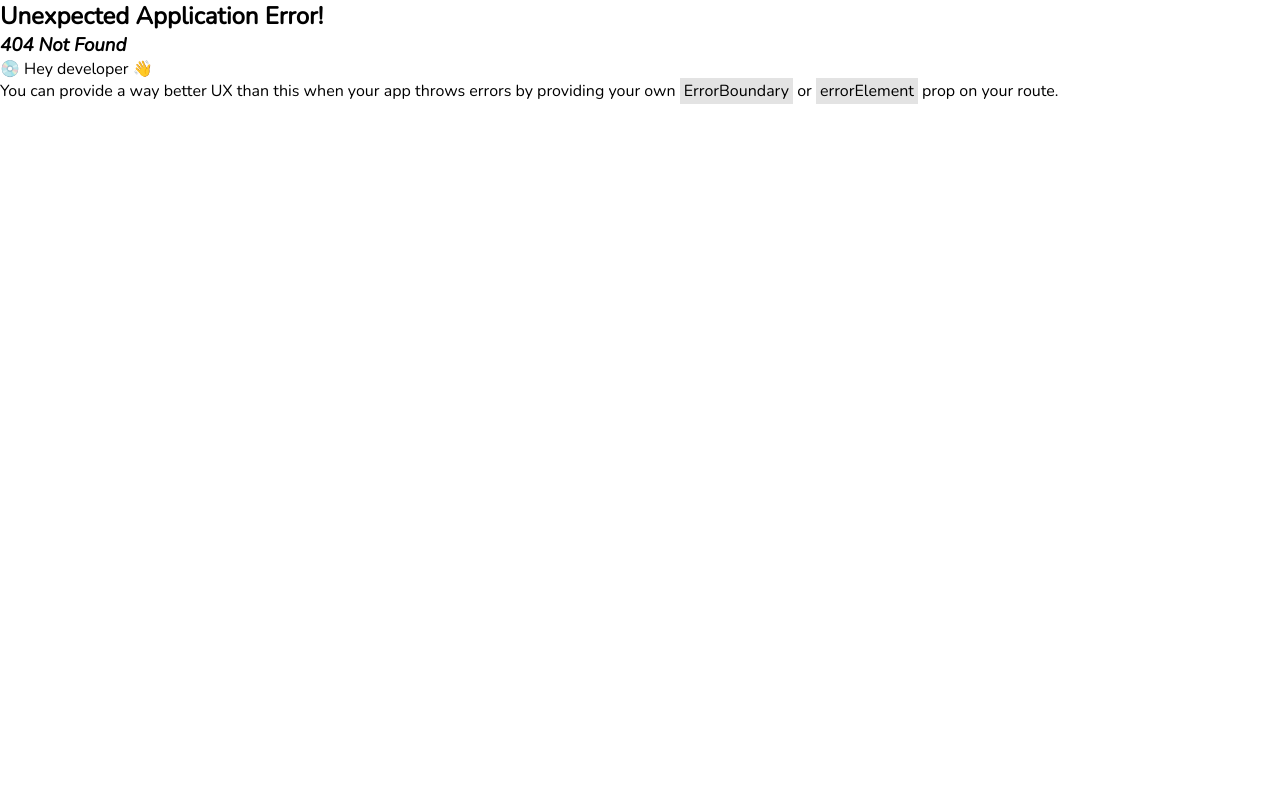
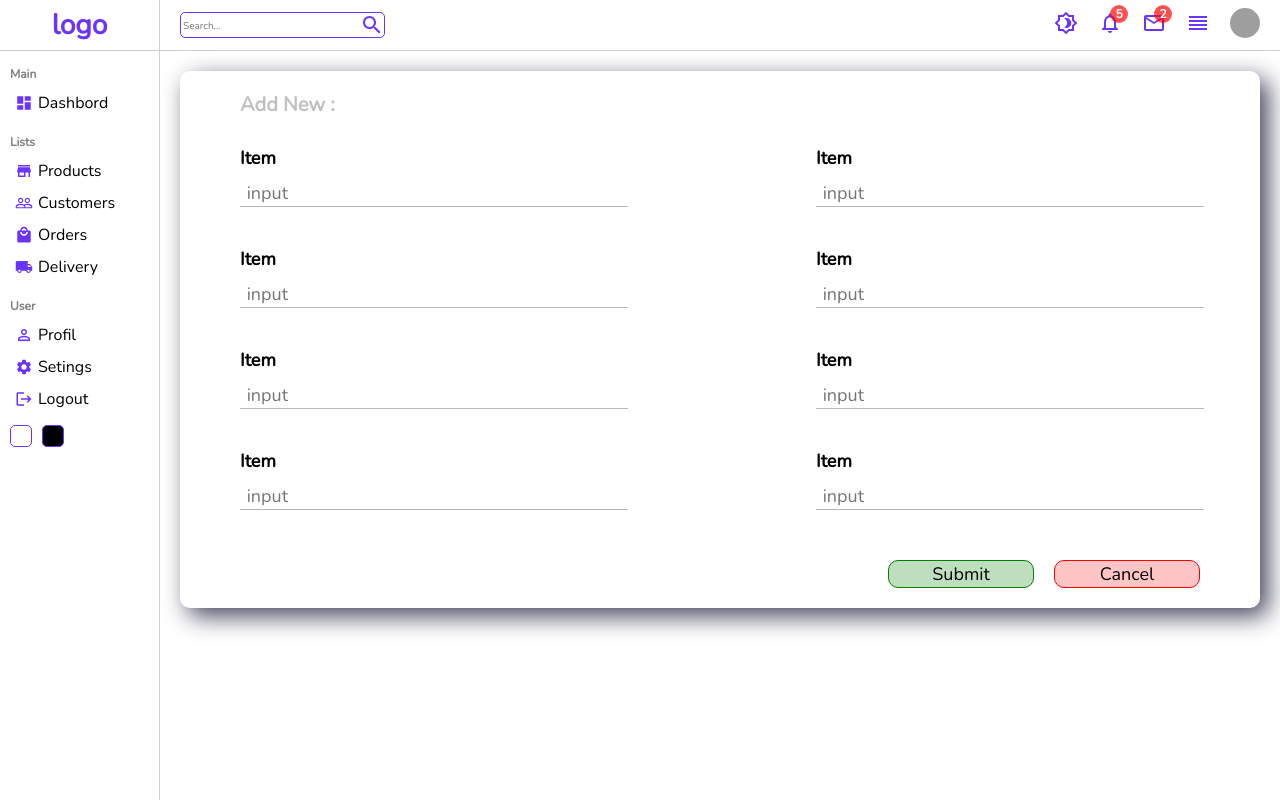
Before and after one commit to PaccoHiro/nfsFe, a React (Vite) app in the folder nfsFe/: page /items/new in a window 1280 px wide. Before the commit this address had no page. Built offline with nearby package versions, Linux system fonts and the light colour scheme; grey boxes are pictures that could not be loaded.

Commit message:
single &  new 80%

```diff
--- a/nfsFe/src/components/datatable/Datatable.jsx
+++ b/nfsFe/src/components/datatable/Datatable.jsx
@@ -22,8 +22,8 @@ const Datatable = ({ data }) => {
           columns={data.columns.concat(actionsColumn)}
           pageSize={8}
           rowsPerPageOptions={[8]}
-
-          // checkboxSelection
+          disableSelectionOnClick
+          checkboxSelection
         />
       </div>
     </div>
--- /dev/null
+++ b/nfsFe/src/components/new/New.jsx
@@ -0,0 +1,70 @@
+import "./new.scss";
+
+const New = () => {
+  return (
+    <div className="new">
+      <div className="title">Add New : </div>
+      <form>
+        <div className="formwrapper">
+          <div className="forminput">
+            <label htmlFor="" className="inputkey">
+              Item
+            </label>
+            <input type="text" className="inputvalue" placeholder=" input" />
+          </div>
+          <div className="forminput">
+            <label htmlFor="" className="inputkey">
+              Item
+            </label>
+            <input type="text" className="inputvalue" placeholder=" input" />
+          </div>
+          <div className="forminput">
+            <label htmlFor="" className="inputkey">
+              Item
+            </label>
+            <input type="text" className="inputvalue" placeholder=" input" />
+          </div>
+          <div className="forminput">
+            <label htmlFor="" className="inputkey">
+              Item
+            </label>
+            <input type="text" className="inputvalue" placeholder=" input" />
+          </div>
+          <div className="forminput">
+            <label htmlFor="" className="inputkey">
+              Item
+            </label>
+            <input type="text" className="inputvalue" placeholder=" input" />
+          </div>
+          <div className="forminput">
+            <label htmlFor="" className="inputkey">
+              Item
+            </label>
+            <input type="text" className="inputvalue" placeholder=" input" />
+          </div>
+          <div className="forminput">
+            <label htmlFor="" className="inputkey">
+              Item
+            </label>
+            <input type="text" className="inputvalue" placeholder=" input" />
+          </div>
+          <div className="forminput">
+            <label htmlFor="" className="inputkey">
+              Item
+            </label>
+            <input type="text" className="inputvalue" placeholder=" input" />
+          </div>
+        </div>
+        <div className="grpbuttons">
+          <button className="submitbutton" onClick={(e) => e.preventDefault()}>
+            Submit
+          </button>
+          <button className="cancelbutton" onClick={(e) => e.preventDefault()}>
+            Cancel
+          </button>
+        </div>
+      </form>
+    </div>
+  );
+};
+export default New;
--- /dev/null
+++ b/nfsFe/src/components/new/new.scss
@@ -0,0 +1,86 @@
+.new {
+  display: flex;
+  flex-wrap: wrap;
+  gap: 20px;
+  padding: 20px;
+  border-radius: 10px;
+  // box-shadow: 2px 2px 5px 3px rgba(0, 0, 0, 0.07);
+  // -webkit-box-shadow: 2px 2px 5px 3px rgba(0, 0, 0, 0.07);
+  // -moz-box-shadow: 2px 2px 5px 3px rgba(0, 0, 0, 0.07);
+  -webkit-box-shadow: 8px 8px 24px 0px rgba(66, 68, 90, 1);
+  -moz-box-shadow: 8px 8px 24px 0px rgba(66, 68, 90, 1);
+  box-shadow: 8px 8px 24px 0px rgba(66, 68, 90, 1);
+  .title {
+    width: 100%;
+    height: 25px;
+    margin-left: 40px;
+    text-align: left;
+    font-size: 20px;
+    font-weight: bold;
+    color: rgb(194, 193, 193);
+  }
+  form {
+    display: flex;
+    flex-wrap: wrap;
+    flex-direction: column;
+    gap: 40px;
+    .formwrapper {
+      //   width: 100%;
+      display: flex;
+      flex-wrap: wrap;
+      gap: 40px;
+      justify-content: space-between;
+      margin: 10px 40px;
+      .forminput {
+        width: 40%;
+        min-width: 300px;
+        .inputkey {
+          font-size: large;
+          font-weight: bold;
+        }
+        .inputvalue {
+          width: 100%;
+
+          margin-top: 10px;
+          font-size: large;
+          border: none;
+          outline: none;
+          border-bottom: 1px solid rgba(0, 0, 0, 0.281);
+        }
+      }
+    }
+    .grpbuttons {
+      display: flex;
+      gap: 20px;
+
+      align-self: flex-end;
+      margin-right: 40px;
+      width: 30%;
+      .submitbutton {
+        flex: 1;
+        align-items: center;
+        justify-content: space-between;
+        font-size: large;
+        border: 1px solid green;
+        border-radius: 10px;
+        background-color: rgba(0, 128, 0, 0.253);
+        cursor: pointer;
+        &:hover {
+          background-color: rgba(0, 128, 0, 0.459);
+        }
+      }
+      .cancelbutton {
+        flex: 1;
+        font-size: large;
+        border: 1px solid red;
+        border-radius: 10px;
+
+        background-color: rgba(255, 0, 0, 0.226);
+        cursor: pointer;
+        &:hover {
+          background-color: rgba(255, 0, 0, 0.527);
+        }
+      }
+    }
+  }
+}
--- /dev/null
+++ b/nfsFe/src/components/singleDetail/SingleDetail.jsx
@@ -0,0 +1,55 @@
+import "./singleDetail.scss";
+
+const SingleDetail = () => {
+  return (
+    <div className="singleDetail">
+      <div className="detailimage">
+        <div className="title">Informations :</div>
+        <img
+          src="https://images.unsplash.com/photo-1672262103314-7ac4db3563ef"
+          alt=""
+        />
+      </div>
+      <div className="details">
+        <div className="detailfield">
+          <span className="fieldkey">Category</span>
+          <span className="fieldvalue">car</span>
+        </div>
+        <div className="detailfield">
+          <span className="fieldkey">Category</span>
+          <span className="fieldvalue">car</span>
+        </div>
+        <div className="detailfield">
+          <span className="fieldkey">Category</span>
+          <span className="fieldvalue">car</span>
+        </div>
+        <div className="detailfield">
+          <span className="fieldkey">Category</span>
+          <span className="fieldvalue">car</span>
+        </div>
+        <div className="detailfield">
+          <span className="fieldkey">Category</span>
+          <span className="fieldvalue">car</span>
+        </div>
+        <div className="detailfield">
+          <span className="fieldkey">Category</span>
+          <span className="fieldvalue">car</span>
+        </div>
+        <div className="detailfield">
+          <span className="fieldkey">Category</span>
+          <span className="fieldvalue">car</span>
+        </div>
+        <div className="detailfield">
+          <span className="fieldkey">Category</span>
+          <span className="fieldvalue">car</span>
+        </div>
+        <div className="detailfield">
+          <span className="fieldkey">Category</span>
+          <span className="fieldvalue">car</span>
+        </div>
+        <div className="editbutton">Edit</div>
+      </div>
+    </div>
+  );
+};
+export default SingleDetail;
--- /dev/null
+++ b/nfsFe/src/components/singleDetail/singleDetail.scss
@@ -0,0 +1,77 @@
+.singleDetail {
+  //   width: min-content;
+  //   height: min-content;
+  //   flex: 1;
+  display: flex;
+  flex-wrap: wrap;
+  gap: 20px;
+  padding: 20px;
+  border-radius: 10px;
+  // box-shadow: 2px 2px 5px 3px rgba(0, 0, 0, 0.07);
+  // -webkit-box-shadow: 2px 2px 5px 3px rgba(0, 0, 0, 0.07);
+  // -moz-box-shadow: 2px 2px 5px 3px rgba(0, 0, 0, 0.07);
+  -webkit-box-shadow: 8px 8px 24px 0px rgba(66, 68, 90, 1);
+  -moz-box-shadow: 8px 8px 24px 0px rgba(66, 68, 90, 1);
+  box-shadow: 8px 8px 24px 0px rgba(66, 68, 90, 1);
+  .detailimage {
+    flex: 1;
+
+    display: flex;
+    flex-wrap: wrap;
+    flex-direction: column;
+    gap: 40px;
+    align-items: center;
+
+    padding: 10px;
+    .title {
+      width: 100%;
+      height: 25px;
+      text-align: left;
+      font-size: 20px;
+      font-weight: bold;
+      color: rgb(194, 193, 193);
+    }
+    img {
+      height: 280px;
+      width: 280px;
+      // width: 100%;
+      // height: auto;
+      border-radius: 15px;
+    }
+  }
+  .details {
+    flex: 3;
+    display: flex;
+    flex-wrap: wrap;
+    justify-content: space-around;
+    .detailfield {
+      width: 40%;
+      min-width: 220px;
+      display: flex;
+      align-items: center;
+      gap: 40px;
+      border-bottom: 1px solid rgba(0, 0, 0, 0.233);
+      margin-bottom: 40px;
+      padding: 10px;
+      .fieldkey {
+        font-size: large;
+        font-weight: bold;
+      }
+    }
+    .editbutton {
+      display: flex;
+      align-items: center;
+      justify-content: center;
+      padding: 10px;
+      width: 40%;
+      height: 25px;
+      border: 1px solid rgb(105, 238, 220);
+      background-color: rgba(105, 238, 220, 0.274);
+      border-radius: 10px;
+      &:hover {
+        background-color: rgb(105, 238, 220);
+        cursor: pointer;
+      }
+    }
+  }
+}
--- /dev/null
+++ b/nfsFe/src/pages/newItem/NewItem.jsx
@@ -0,0 +1,11 @@
+import New from "../../components/new/New";
+import "./newItem.scss";
+
+const NewItem = () => {
+  return (
+    <div className="newitem">
+      <New />
+    </div>
+  );
+};
+export default NewItem;
--- /dev/null
+++ b/nfsFe/src/pages/newItem/newItem.scss
@@ -0,0 +1,6 @@
+.newitem {
+  flex: 1;
+  //   display: flex;
+  padding: 20px;
+  gap: 20px;
+}
--- /dev/null
+++ b/nfsFe/src/pages/productDetail/ProductDetail.jsx
@@ -0,0 +1,24 @@
+import Chart from "../../components/chart/Chart";
+import SingleDetail from "../../components/singleDetail/singleDetail";
+import TabList from "../../components/table/Table";
+import lastSalesData from "../../helpers/dataSource/data";
+import "./productDetail.scss";
+
+const ProductDetail = () => {
+  return (
+    <div className="productDetail">
+      <div className="top">
+        <SingleDetail />
+      </div>
+      <div className="bottom">
+        <div className="left">
+          <TabList data={lastSalesData} />
+        </div>
+        <div className="right">
+          <Chart />
+        </div>
+      </div>
+    </div>
+  );
+};
+export default ProductDetail;
--- /dev/null
+++ b/nfsFe/src/pages/productDetail/productDetail.scss
@@ -0,0 +1,22 @@
+.productDetail {
+  flex: 1;
+  display: flex;
+  flex-direction: column;
+  padding: 20px;
+  gap: 20px;
+  .top {
+    flex: 1;
+  }
+  .bottom {
+    flex: 1;
+    display: flex;
+    flex-wrap: wrap;
+    gap: 20px;
+    .left {
+      flex: 1;
+    }
+    .right {
+      flex: 1;
+    }
+  }
+}
--- a/nfsFe/src/pages/router.jsx
+++ b/nfsFe/src/pages/router.jsx
@@ -7,13 +7,19 @@ import App from "../App";
 import Layout from "../layout/Layout";
 import Dashboard from "./dashboard/Dashboard";
 import Products from "./products/Products";
+import ProductDetail from "./productDetail/ProductDetail";
+import NewItem from "./newItem/NewItem";
 
 const Root = createRoutesFromElements(
   <>
     <Route element={<Layout />}>
       <Route path="/">
         <Route index element={<Dashboard />} />
-        <Route path="products" element={<Products />} />
+        <Route path="items">
+          <Route index element={<Products />} />
+          <Route path=":itemId" element={<ProductDetail />} />
+          <Route path="new" element={<NewItem />} />
+        </Route>
       </Route>
     </Route>
   </>
```
